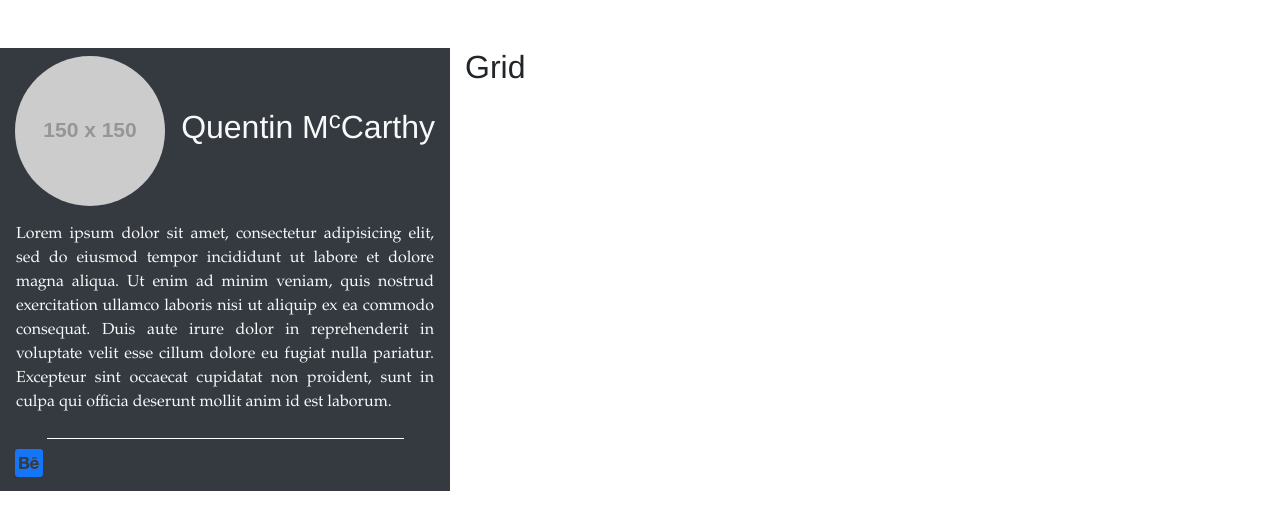
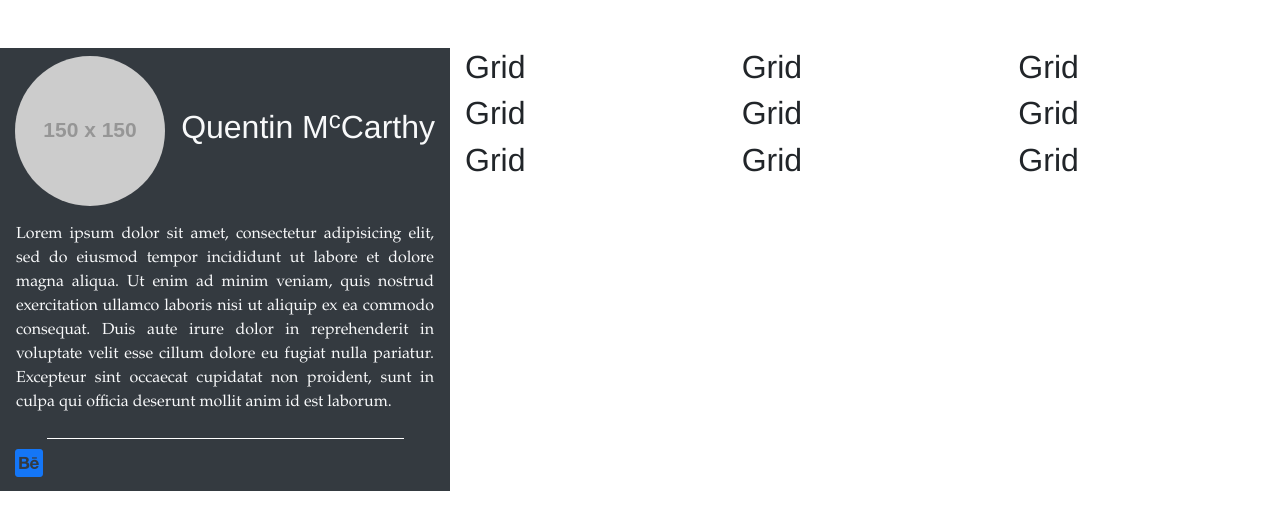
Before and after one commit to QuentinMcCarthy/portfolio, a PHP site: page / in a window 1280 px wide. Shown: the top 530 px of the page. Run offline with PHP 8.4, Linux system fonts and the light colour scheme; grey boxes labelled with a size stand in for pictures from a placeholder-image service; some libraries are stand-ins or nearby versions.

Commit message:
Updated grid

```diff
--- a/index.php
+++ b/index.php
@@ -33,6 +33,38 @@
 					<div class="col">
 						<h1>Grid</h1>
 					</div>
+					<div class="col">
+						<h1>Grid</h1>
+					</div>
+					<div class="col">
+						<h1>Grid</h1>
+					</div>
+				</div>
+				<div class="row">
+					<div class="col">
+						<h1>Grid</h1>
+					</div>
+					<div class="col">
+						<h1>Grid</h1>
+					</div>
+					<div class="col">
+						<h1>Grid</h1>
+					</div>
+				</div>
+				<div class="row">
+					<div class="col">
+						<h1>Grid</h1>
+					</div>
+					<div class="col">
+						<h1>Grid</h1>
+					</div>
+					<div class="col">
+						<h1>Grid</h1>
+					</div>
+				</div>
+			</div>
+		</div>
+	</div>
 				</div>
 			</div>
 		</div>
```
